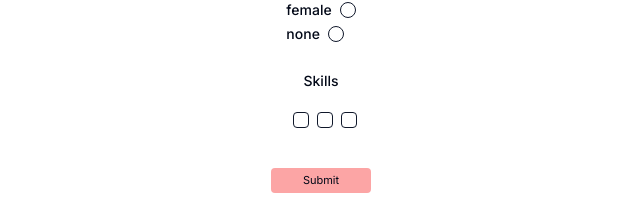
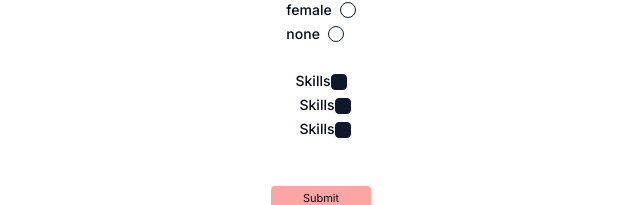
Before and after one commit to syedalirazazaidi/tanstack, a Next.js app in the folder forms/: page / in a window 1280 px wide. Shown: the part 470-675 px from the top of the page, without its empty margins (319-959 px from the left). Built offline with nearby package versions, Linux system fonts and the light colour scheme; no server answers.

Commit message:
add checkbox btn

```diff
--- a/forms/components/users/checkbox.tsx
+++ b/forms/components/users/checkbox.tsx
@@ -2,14 +2,18 @@
 
 import { Checkbox } from "@/components/ui/checkbox";
 import { Controller, FieldValues, Path, useFormContext } from "react-hook-form";
-export type ToggleOption = { id: string; label: string; gender: string };
+export type ToggleOption = { id: string; label: string; skill: string };
 
 type Props<T extends FieldValues> = {
   name: Path<T>;
   options: ToggleOption[];
   label: string;
 };
-export function CheckboxBtn() {
+export function CheckboxBtn<T extends FieldValues>({
+  name,
+  options,
+  label,
+}: Props<T>) {
   const {
     control,
     register,
@@ -19,13 +23,31 @@ export function CheckboxBtn() {
   } = useFormContext();
   return (
     <Controller
-      name="gender"
+      name="skills"
       control={control}
       render={({ field: { onChange, value, ref }, fieldState: { error } }) => {
-        console.log(error);
+        console.log(error, value);
         return (
           <div className="flex flex-col items-center space-x-2">
-            <label
+            {options.map((option) => (
+              <div className="flex justify-center" key={option.id}>
+                <label
+                  htmlFor="terms"
+                  className="text-sm font-medium leading-none peer-disabled:cursor-not-allowed peer-disabled:opacity-70"
+                >
+                  Skills
+                </label>
+                <br />
+                <div className="flex justify-center gap-2">
+                  <Checkbox
+                    id={option.id}
+                    checked={value}
+                    onCheckedChange={onChange}
+                  />
+                </div>
+              </div>
+            ))}
+            {/* <label
               htmlFor="terms"
               className="text-sm font-medium leading-none peer-disabled:cursor-not-allowed peer-disabled:opacity-70"
             >
@@ -34,9 +56,7 @@ export function CheckboxBtn() {
             <br />
             <div className="flex justify-center gap-2">
               <Checkbox id="terms" />
-              <Checkbox id="terms" />
-              <Checkbox id="terms" />
-            </div>
+            </div> */}
           </div>
         );
       }}
--- a/forms/components/users/form.tsx
+++ b/forms/components/users/form.tsx
@@ -98,7 +98,15 @@ export default function Forms() {
           />
         </div>
         <div className="my-4">
-          <CheckboxBtn />
+          <CheckboxBtn<Schema>
+            name="skills"
+            label="skills"
+            options={[
+              { id: "1", label: "reactjs", skill: "Reactjs" },
+              { id: "2", label: "angular", skill: "Angular" },
+              { id: "3", label: "vue", skill: "Vue" },
+            ]}
+          />
         </div>
       </div>
       <br />
```
